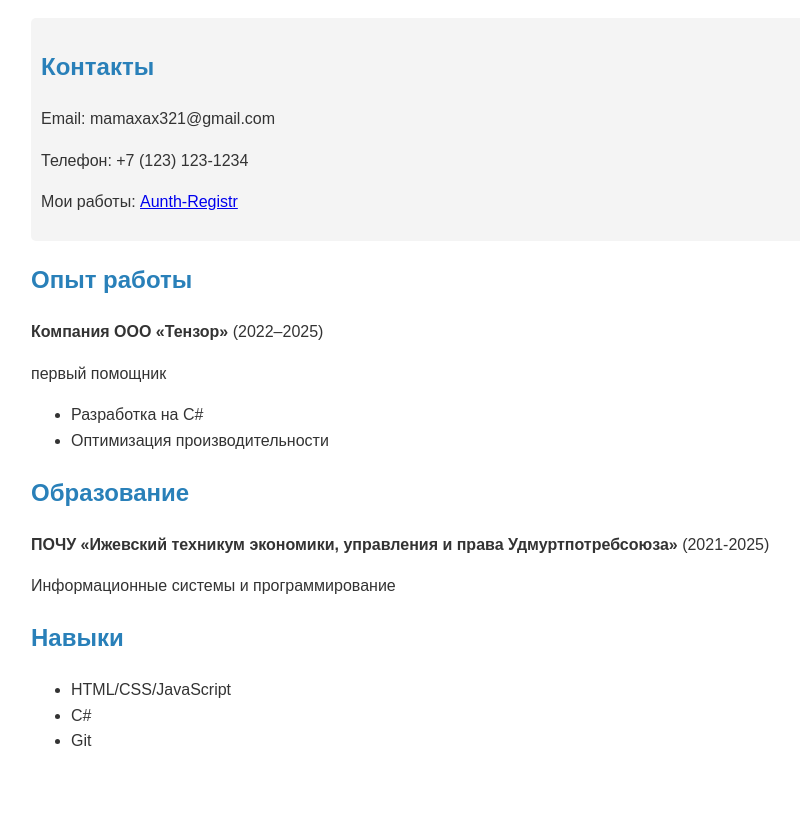
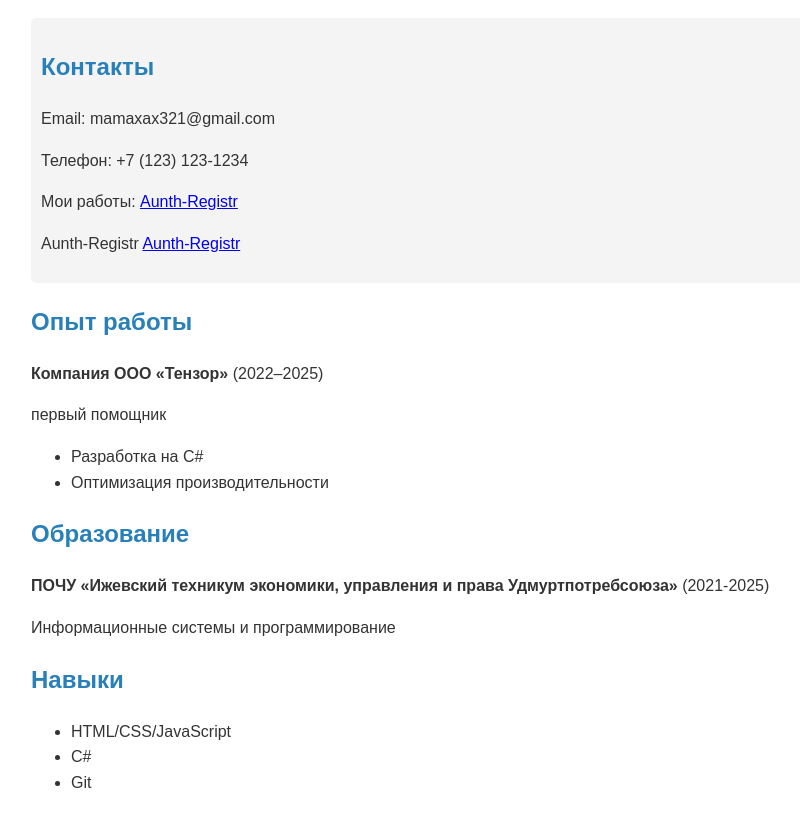
Before and after one commit to aski13/sait, a plain HTML site: page index.html in a window 1280 px wide. Shown: the part 108-934 px from the top of the page, without its empty margins (209-1009 px from the left). Before the commit the page ends 898 px from the top, so only its background shows below. Drawn offline with Linux system fonts and the light colour scheme.

Commit message:
Update index.html

```diff
--- a/index.html
+++ b/index.html
@@ -36,7 +36,7 @@
         <p>Email: mamaxax321@gmail.com</p>
         <p>Телефон: +7 (123) 123-1234</p>
         <p>Мои работы: <a href="https://aski13.github.io/manual/" target="_blank">Aunth-Registr</a></p>
-
+        <p> Aunth-Registr  <a href="https://github.com/aski13/PROabob" target="_blank">Aunth-Registr</a></p>
     </div>
 
     <h2>Опыт работы</h2>
```
